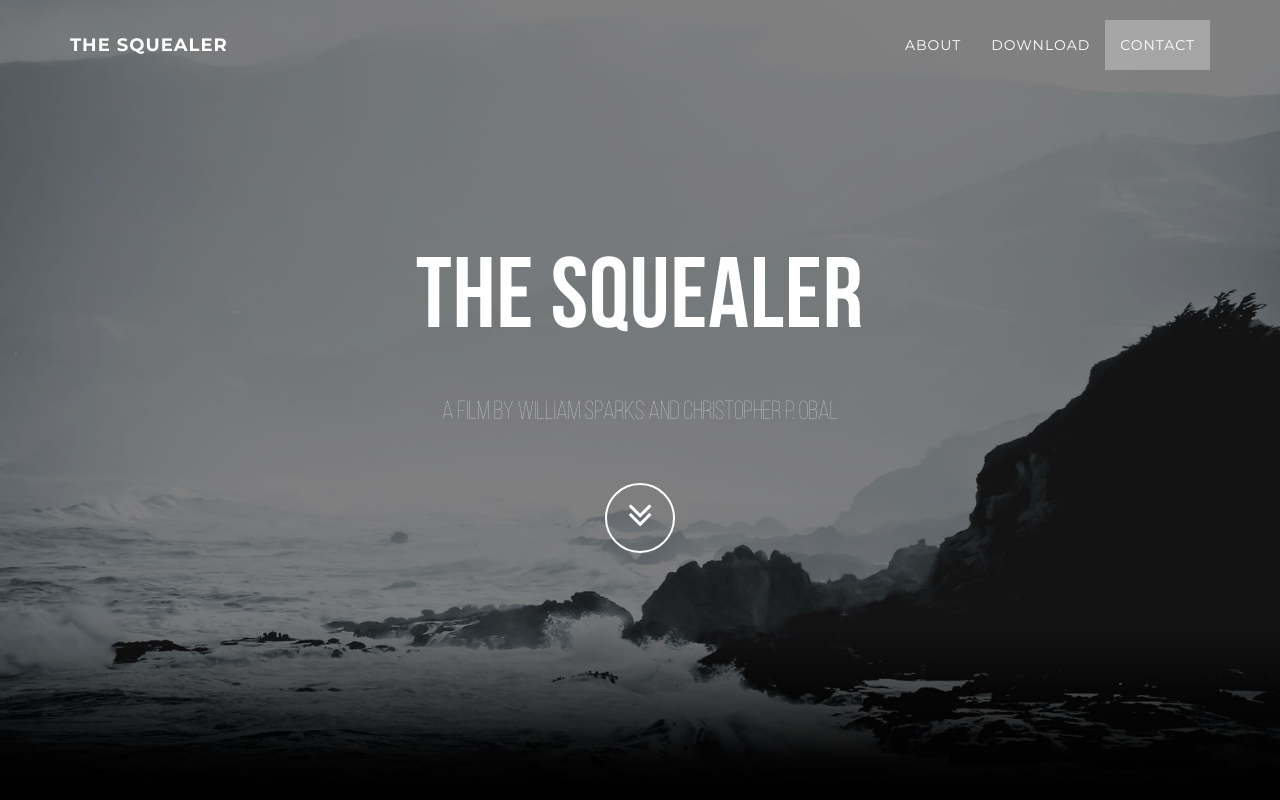
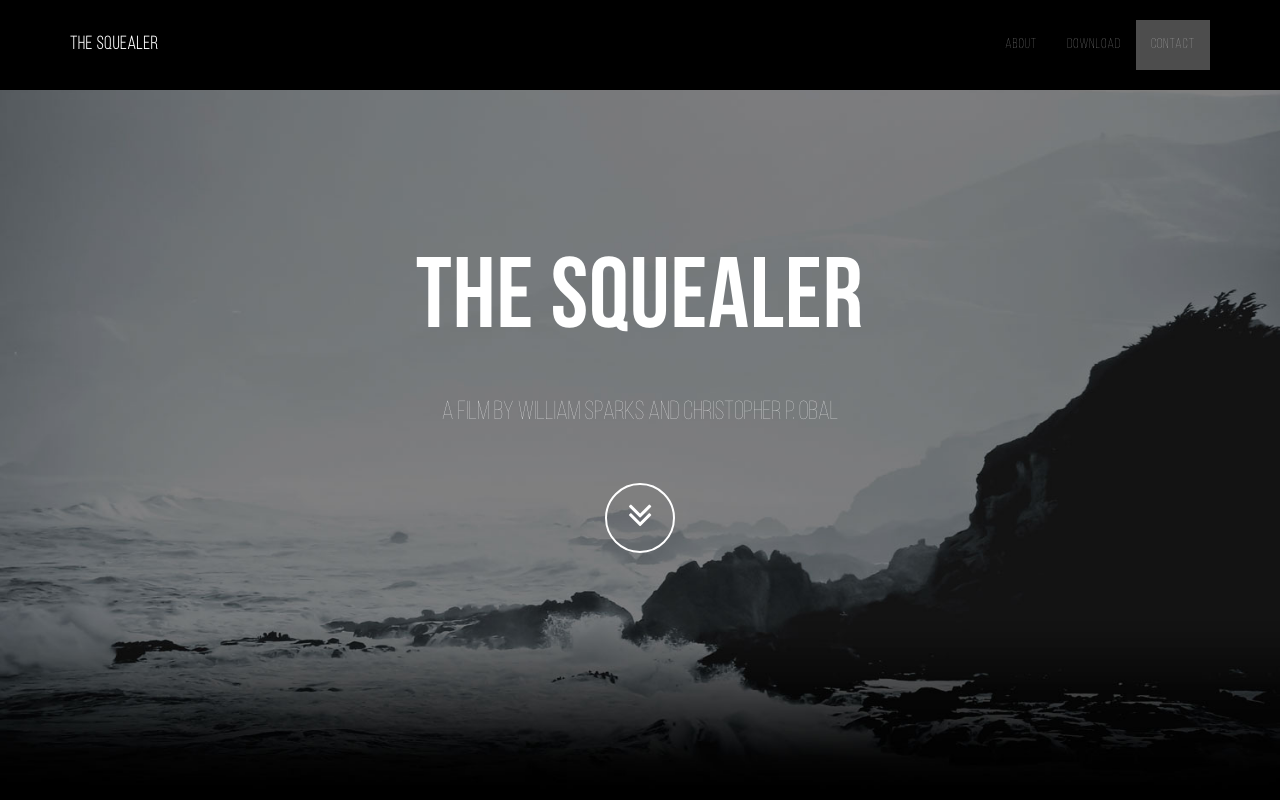
Before and after one commit to thesquealerfilm/thesquealerfilm.github.io, a website: page index.html in a window 1280 px wide. Shown: the top 800 px of the page. Drawn offline with nearby package versions, Linux system fonts and the light colour scheme; some packages are replaced by stand-ins of ours.

Commit message:
added missing quotes in custom css

```diff
--- a/css/custom.css
+++ b/css/custom.css
@@ -80,7 +80,7 @@ h6 {
 
 /* Nav */
 .navbar-custom {
-  font-family: "BebasNeue-Thin, sans-serif;
+  font-family: "BebasNeue-Thin", sans-serif;
   background-color: black;
 }
 
```
